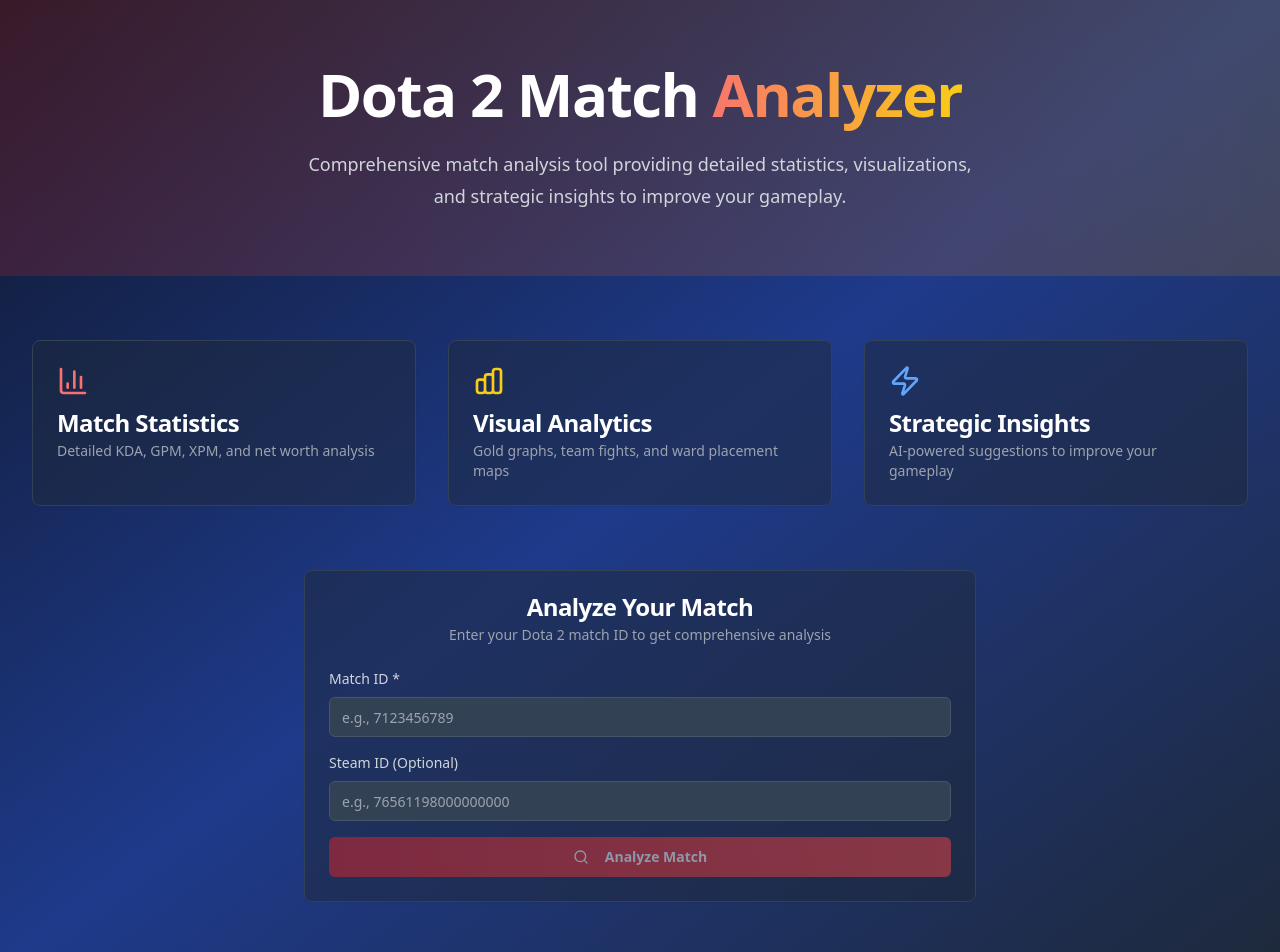
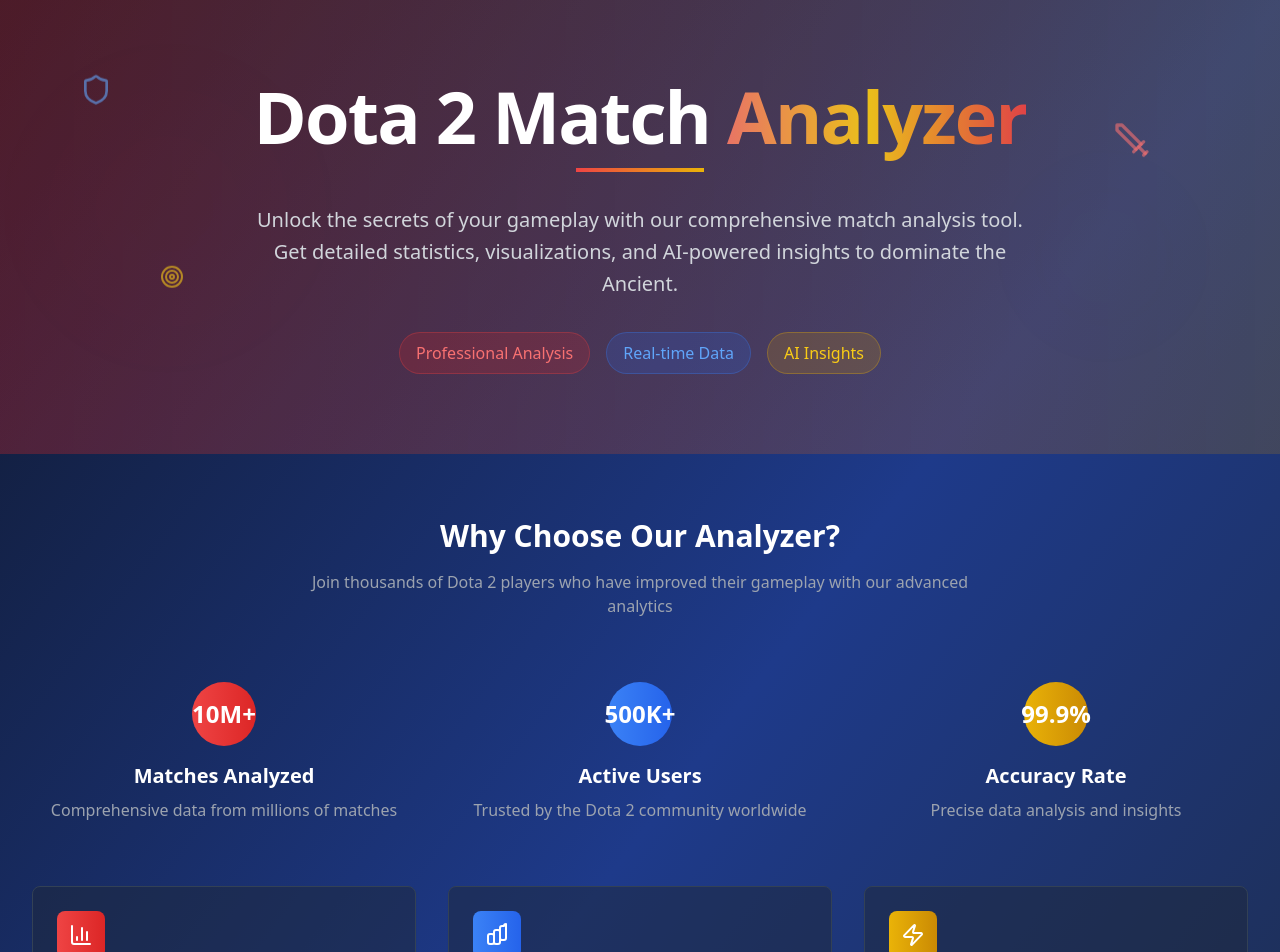
Before and after one commit to KaveeshaKaru/dota-insight-forge, a React (Vite) app: page / in a window 1280 px wide. Shown: the top 952 px of the page. Built offline with nearby package versions, Linux system fonts and the light colour scheme.

Commit message:
feat: Implement landing page with Dota 2 visuals
- Created a new landing page to replace the existing simple interface.
- Incorporated Dota 2-themed images and animations for an improved user experience.

```diff
--- a/src/pages/Index.tsx
+++ b/src/pages/Index.tsx
@@ -1,6 +1,6 @@
 
 import React, { useState } from 'react';
-import { SearchIcon, BarChart3, Users, Zap } from 'lucide-react';
+import { SearchIcon, BarChart3, Users, Zap, Shield, Sword, Target } from 'lucide-react';
 import { Button } from '@/components/ui/button';
 import { Input } from '@/components/ui/input';
 import { Card, CardContent, CardDescription, CardHeader, CardTitle } from '@/components/ui/card';
@@ -33,72 +33,154 @@ const Index = () => {
   }
 
   return (
-    <div className="min-h-screen bg-gradient-to-br from-slate-900 via-blue-900 to-slate-800">
+    <div className="min-h-screen bg-gradient-to-br from-slate-900 via-blue-900 to-slate-800 relative overflow-hidden">
+      {/* Animated Background Elements */}
+      <div className="absolute inset-0 opacity-20">
+        <div className="absolute top-20 left-10 w-64 h-64 bg-red-600/10 rounded-full blur-3xl animate-pulse"></div>
+        <div className="absolute top-40 right-20 w-48 h-48 bg-blue-600/10 rounded-full blur-2xl animate-pulse delay-1000"></div>
+        <div className="absolute bottom-20 left-1/3 w-56 h-56 bg-yellow-600/10 rounded-full blur-3xl animate-pulse delay-2000"></div>
+      </div>
+
       {/* Hero Section */}
       <div className="relative overflow-hidden">
-        <div className="absolute inset-0 bg-gradient-to-r from-red-600/20 to-yellow-600/20"></div>
-        <div className="relative px-4 py-16 sm:px-6 lg:px-8">
-          <div className="text-center">
-            <h1 className="text-4xl font-bold tracking-tight text-white sm:text-6xl">
+        <div className="absolute inset-0 bg-gradient-to-r from-red-600/30 to-yellow-600/20"></div>
+
+        {/* Floating Icons */}
+        <div className="absolute top-20 left-20 animate-bounce delay-1000">
+          <Shield className="h-8 w-8 text-blue-400/60" />
+        </div>
+        <div className="absolute top-32 right-32 animate-bounce delay-2000">
+          <Sword className="h-10 w-10 text-red-400/60" />
+        </div>
+        <div className="absolute bottom-40 left-40 animate-bounce delay-500">
+          <Target className="h-6 w-6 text-yellow-400/60" />
+        </div>
+
+        <div className="relative px-4 py-20 sm:px-6 lg:px-8">
+          <div className="text-center animate-fade-in">
+            <div className="mb-8">
+              <h1 className="text-5xl font-bold tracking-tight text-white sm:text-7xl mb-4 animate-scale-in">
                 Dota 2 Match
-              <span className="text-transparent bg-clip-text bg-gradient-to-r from-red-400 to-yellow-400">
+                <span className="text-transparent bg-clip-text bg-gradient-to-r from-red-400 via-yellow-400 to-red-500 animate-pulse">
                   {" "}Analyzer
                 </span>
               </h1>
-            <p className="mt-6 text-lg leading-8 text-gray-300 max-w-2xl mx-auto">
-              Comprehensive match analysis tool providing detailed statistics, visualizations,
-              and strategic insights to improve your gameplay.
+              <div className="w-32 h-1 bg-gradient-to-r from-red-500 to-yellow-500 mx-auto mb-6 animate-scale-in delay-300"></div>
+            </div>
+
+            <p className="mt-6 text-xl leading-8 text-gray-300 max-w-3xl mx-auto animate-fade-in delay-500">
+              Unlock the secrets of your gameplay with our comprehensive match analysis tool.
+              Get detailed statistics, visualizations, and AI-powered insights to dominate the Ancient.
             </p>
+
+            <div className="mt-8 flex justify-center space-x-4 animate-fade-in delay-700">
+              <div className="px-4 py-2 bg-red-600/20 rounded-full border border-red-500/30">
+                <span className="text-red-400 font-medium">Professional Analysis</span>
+              </div>
+              <div className="px-4 py-2 bg-blue-600/20 rounded-full border border-blue-500/30">
+                <span className="text-blue-400 font-medium">Real-time Data</span>
+              </div>
+              <div className="px-4 py-2 bg-yellow-600/20 rounded-full border border-yellow-500/30">
+                <span className="text-yellow-400 font-medium">AI Insights</span>
+              </div>
+            </div>
           </div>
         </div>
       </div>
 
+      {/* Stats Section */}
+      <div className="py-16 px-4 sm:px-6 lg:px-8 relative">
+        <div className="max-w-7xl mx-auto">
+          <div className="text-center mb-16 animate-fade-in">
+            <h2 className="text-3xl font-bold text-white mb-4">
+              Why Choose Our Analyzer?
+            </h2>
+            <p className="text-gray-400 max-w-2xl mx-auto">
+              Join thousands of Dota 2 players who have improved their gameplay with our advanced analytics
+            </p>
+          </div>
+
+          <div className="grid grid-cols-1 md:grid-cols-3 gap-8 mb-16">
+            <div className="text-center animate-fade-in delay-300">
+              <div className="w-16 h-16 bg-gradient-to-r from-red-500 to-red-600 rounded-full flex items-center justify-center mx-auto mb-4 hover:scale-110 transition-transform duration-300">
+                <span className="text-2xl font-bold text-white">10M+</span>
+              </div>
+              <h3 className="text-xl font-semibold text-white mb-2">Matches Analyzed</h3>
+              <p className="text-gray-400">Comprehensive data from millions of matches</p>
+            </div>
+
+            <div className="text-center animate-fade-in delay-500">
+              <div className="w-16 h-16 bg-gradient-to-r from-blue-500 to-blue-600 rounded-full flex items-center justify-center mx-auto mb-4 hover:scale-110 transition-transform duration-300">
+                <span className="text-2xl font-bold text-white">500K+</span>
+              </div>
+              <h3 className="text-xl font-semibold text-white mb-2">Active Users</h3>
+              <p className="text-gray-400">Trusted by the Dota 2 community worldwide</p>
+            </div>
+
+            <div className="text-center animate-fade-in delay-700">
+              <div className="w-16 h-16 bg-gradient-to-r from-yellow-500 to-yellow-600 rounded-full flex items-center justify-center mx-auto mb-4 hover:scale-110 transition-transform duration-300">
+                <span className="text-2xl font-bold text-white">99.9%</span>
+              </div>
+              <h3 className="text-xl font-semibold text-white mb-2">Accuracy Rate</h3>
+              <p className="text-gray-400">Precise data analysis and insights</p>
+            </div>
+          </div>
+
           {/* Features Section */}
-      <div className="py-16 px-4 sm:px-6 lg:px-8">
-        <div className="max-w-7xl mx-auto">
           <div className="grid grid-cols-1 gap-8 sm:grid-cols-2 lg:grid-cols-3 mb-16">
-            <Card className="bg-slate-800/50 border-slate-700 text-white">
+            <Card className="bg-slate-800/50 border-slate-700 text-white hover:bg-slate-800/70 transition-all duration-300 hover:scale-105 hover:shadow-xl hover:shadow-red-500/10 animate-fade-in delay-300">
               <CardHeader>
-                <BarChart3 className="h-8 w-8 text-red-400 mb-2" />
-                <CardTitle>Match Statistics</CardTitle>
+                <div className="w-12 h-12 bg-gradient-to-r from-red-500 to-red-600 rounded-lg flex items-center justify-center mb-4">
+                  <BarChart3 className="h-6 w-6 text-white" />
+                </div>
+                <CardTitle className="text-xl">Advanced Statistics</CardTitle>
                 <CardDescription className="text-gray-400">
-                  Detailed KDA, GPM, XPM, and net worth analysis
+                  Deep dive into KDA, GPM, XPM, net worth, and item progression analysis
                 </CardDescription>
               </CardHeader>
             </Card>
 
-            <Card className="bg-slate-800/50 border-slate-700 text-white">
+            <Card className="bg-slate-800/50 border-slate-700 text-white hover:bg-slate-800/70 transition-all duration-300 hover:scale-105 hover:shadow-xl hover:shadow-blue-500/10 animate-fade-in delay-500">
               <CardHeader>
-                <ChartIcon className="h-8 w-8 text-yellow-400 mb-2" />
-                <CardTitle>Visual Analytics</CardTitle>
+                <div className="w-12 h-12 bg-gradient-to-r from-blue-500 to-blue-600 rounded-lg flex items-center justify-center mb-4">
+                  <ChartIcon className="h-6 w-6 text-white" />
+                </div>
+                <CardTitle className="text-xl">Visual Analytics</CardTitle>
                 <CardDescription className="text-gray-400">
-                  Gold graphs, team fights, and ward placement maps
+                  Interactive gold graphs, team fight timelines, and strategic ward placement maps
                 </CardDescription>
               </CardHeader>
             </Card>
 
-            <Card className="bg-slate-800/50 border-slate-700 text-white">
+            <Card className="bg-slate-800/50 border-slate-700 text-white hover:bg-slate-800/70 transition-all duration-300 hover:scale-105 hover:shadow-xl hover:shadow-yellow-500/10 animate-fade-in delay-700">
               <CardHeader>
-                <Zap className="h-8 w-8 text-blue-400 mb-2" />
-                <CardTitle>Strategic Insights</CardTitle>
+                <div className="w-12 h-12 bg-gradient-to-r from-yellow-500 to-yellow-600 rounded-lg flex items-center justify-center mb-4">
+                  <Zap className="h-6 w-6 text-white" />
+                </div>
+                <CardTitle className="text-xl">AI-Powered Insights</CardTitle>
                 <CardDescription className="text-gray-400">
-                  AI-powered suggestions to improve your gameplay
+                  Smart recommendations and gameplay improvements based on match analysis
                 </CardDescription>
               </CardHeader>
             </Card>
           </div>
 
-          {/* Input Section */}
-          <Card className="bg-slate-800/50 border-slate-700 text-white max-w-2xl mx-auto">
-            <CardHeader>
-              <CardTitle className="text-center">Analyze Your Match</CardTitle>
-              <CardDescription className="text-center text-gray-400">
-                Enter your Dota 2 match ID to get comprehensive analysis
+          {/* CTA Section */}
+          <div className="relative">
+            <div className="absolute inset-0 bg-gradient-to-r from-red-600/10 to-yellow-600/10 rounded-3xl blur-xl"></div>
+            <Card className="bg-slate-800/70 border-slate-700 text-white max-w-3xl mx-auto relative backdrop-blur-sm animate-fade-in delay-900">
+              <CardHeader className="text-center pb-4">
+                <CardTitle className="text-3xl mb-2 bg-gradient-to-r from-red-400 to-yellow-400 bg-clip-text text-transparent">
+                  Ready to Analyze Your Match?
+                </CardTitle>
+                <CardDescription className="text-gray-300 text-lg">
+                  Enter your Dota 2 match ID and unlock comprehensive insights to improve your gameplay
                 </CardDescription>
               </CardHeader>
-            <CardContent className="space-y-4">
+              <CardContent className="space-y-6">
+                <div className="grid grid-cols-1 md:grid-cols-2 gap-4">
                   <div>
-                <label className="block text-sm font-medium text-gray-300 mb-2">
+                    <label className="block text-sm font-medium text-gray-300 mb-3">
                       Match ID *
                     </label>
                     <Input
@@ -106,12 +188,12 @@ const Index = () => {
                       placeholder="e.g., 7123456789"
                       value={matchId}
                       onChange={(e) => setMatchId(e.target.value)}
-                  className="bg-slate-700 border-slate-600 text-white placeholder:text-gray-400"
+                      className="bg-slate-700/50 border-slate-600 text-white placeholder:text-gray-400 h-12 text-lg focus:border-red-500 transition-colors"
                     />
                   </div>
 
                   <div>
-                <label className="block text-sm font-medium text-gray-300 mb-2">
+                    <label className="block text-sm font-medium text-gray-300 mb-3">
                       Steam ID (Optional)
                     </label>
                     <Input
@@ -119,39 +201,58 @@ const Index = () => {
                       placeholder="e.g., 76561198000000000"
                       value={steamId}
                       onChange={(e) => setSteamId(e.target.value)}
-                  className="bg-slate-700 border-slate-600 text-white placeholder:text-gray-400"
+                      className="bg-slate-700/50 border-slate-600 text-white placeholder:text-gray-400 h-12 text-lg focus:border-blue-500 transition-colors"
                     />
+                  </div>
                 </div>
 
                 <Button
                   onClick={handleAnalyze}
                   disabled={!matchId.trim() || isAnalyzing}
-                className="w-full bg-gradient-to-r from-red-600 to-red-500 hover:from-red-700 hover:to-red-600 text-white font-semibold"
+                  className="w-full bg-gradient-to-r from-red-600 via-red-500 to-yellow-500 hover:from-red-700 hover:via-red-600 hover:to-yellow-600 text-white font-semibold h-14 text-lg hover:scale-105 transition-all duration-300 shadow-lg hover:shadow-xl"
                 >
                   {isAnalyzing ? (
                     <>
-                    <div className="animate-spin rounded-full h-4 w-4 border-b-2 border-white mr-2"></div>
+                      <div className="animate-spin rounded-full h-5 w-5 border-b-2 border-white mr-3"></div>
                       Analyzing Match...
                     </>
                   ) : (
                     <>
-                    <SearchIcon className="h-4 w-4 mr-2" />
-                    Analyze Match
+                      <SearchIcon className="h-5 w-5 mr-3" />
+                      Analyze Match Now
                     </>
                   )}
                 </Button>
+
+                <p className="text-center text-sm text-gray-400">
+                  Get your match ID from{" "}
+                  <span className="text-red-400 font-medium">Dota 2</span> or{" "}
+                  <span className="text-blue-400 font-medium">OpenDota</span>
+                </p>
               </CardContent>
             </Card>
+          </div>
+        </div>
+      </div>
+
+      {/* Footer */}
+      <div className="border-t border-slate-700 bg-slate-900/50 backdrop-blur-sm">
+        <div className="max-w-7xl mx-auto px-4 py-8 sm:px-6 lg:px-8">
+          <div className="text-center">
+            <p className="text-gray-400">
+              Built for the Dota 2 community with ❤️ | Powered by advanced analytics
+            </p>
+          </div>
         </div>
       </div>
     </div>
   );
 };
 
-// Custom Chart Icon component since chart-line isn't in our allowed icons
+// Custom Chart Icon component
 const ChartIcon = ({ className }: { className?: string }) => (
   <svg className={className} fill="none" stroke="currentColor" viewBox="0 0 24 24">
-    <path strokeLinecap="round" strokeLinejoin="round" strokeWidth={2} d="M9 19v-6a2 2 0 00-2-2H5a2 2 0 00-2 2v6a2 2 0 002 2h2a2 2 0 002-2zm0 0V9a2 2 0 012-2h2a2 2 0 012 2v10m-6 0a2 2 0 002 2h2a2 2 0 002-2m0 0V5a2 2 0 012-2h2a2 2 0 012 2v14a2 2 0 01-2 2h-2a2 2 0 01-2-2z" />
+    <path strokeLinecap="round" strokeLinejoin="round" strokeWidth={2} d="M9 19v-6a2 2 0 00-2-2H5a2 2 0 00-2 2v6a2 2 0 002 2h2a2 2 0 002-2zm0 0V9a2 2 0 012-2h2a2 2 0 012 2v10m-6 0a2 2 0 002 2h2a2 2 0 002-2m0 0V5a2 2 0 012-2h2a2 2 0 012-2v14a2 2 0 01-2 2h-2a2 2 0 01-2-2z" />
   </svg>
 );
 
```
Lines whose indentation alone changed are shown as unchanged.
